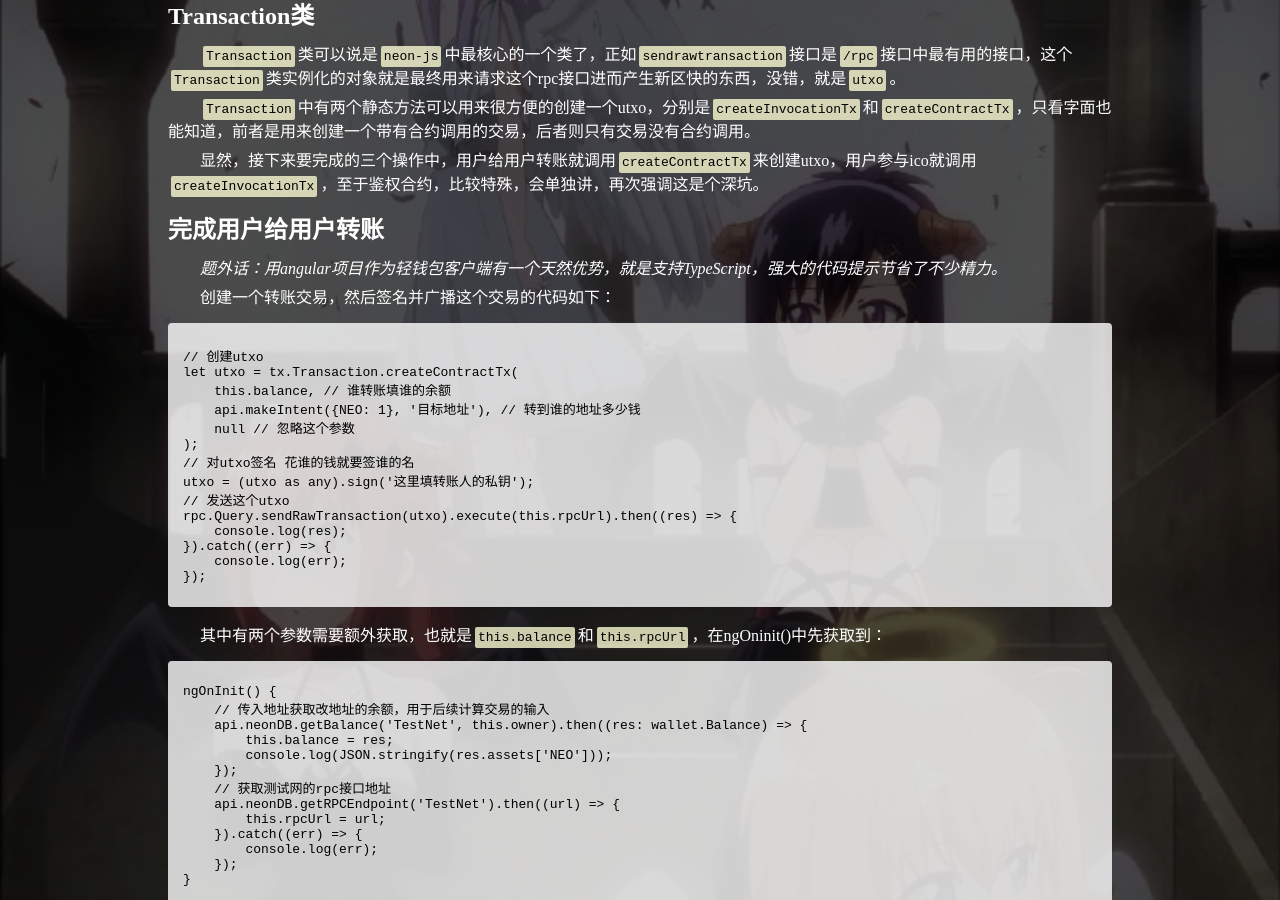
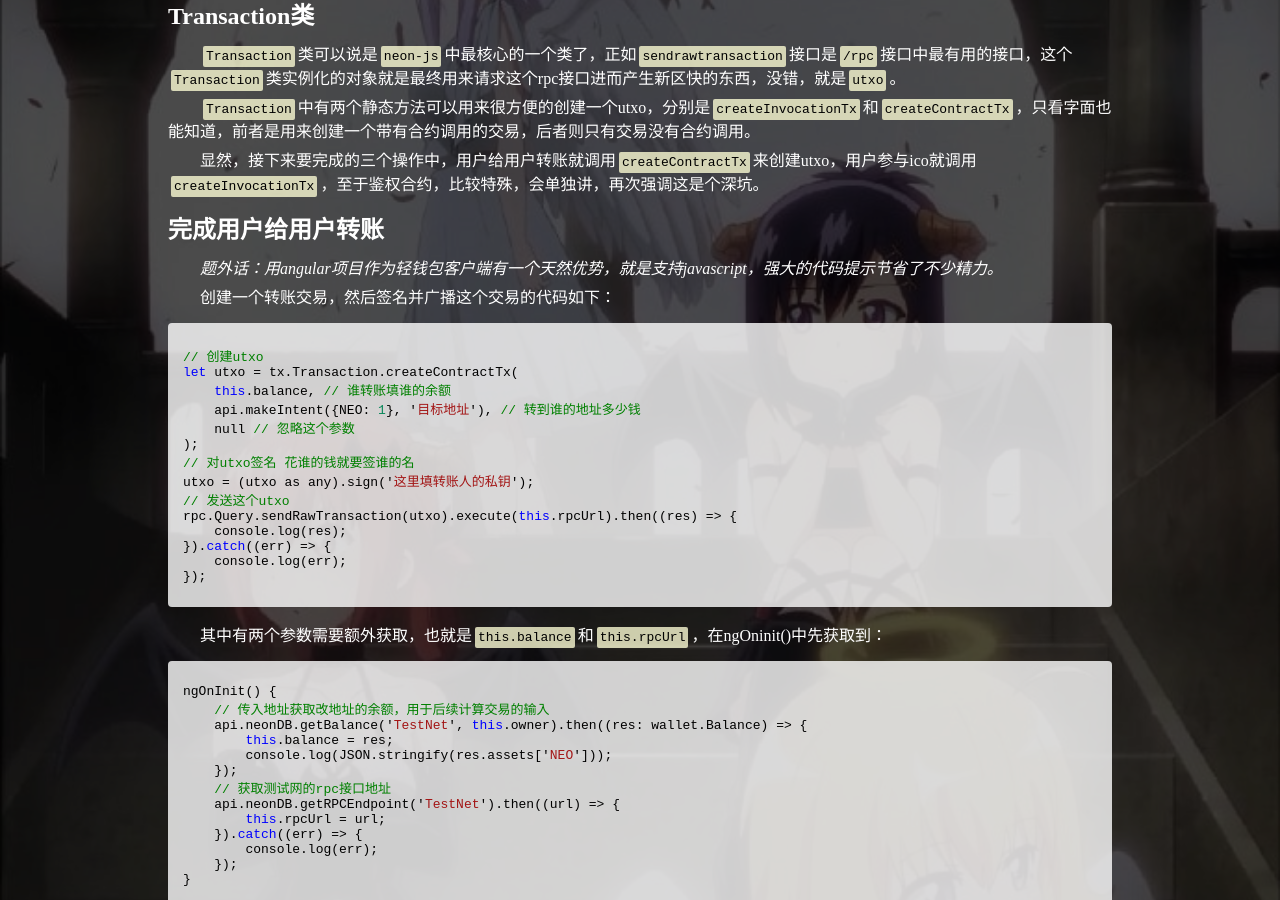
Before and after one commit to yitimo/yitimo.github.io, a Jekyll site: the page built from _posts/2018-03-02-what-is-a-transaction-in-neo.md, in a window 1280 px wide and 900 px high, scrolled down 645 px. Built offline with Jekyll 4.4.1, drawn with Linux system fonts in a browser that asks for light colours; comment, search, counter and statistics services are not loaded.

Commit message:
update typescript code to javascript

````diff
--- a/_posts/2018-03-02-what-is-a-transaction-in-neo.md
+++ b/_posts/2018-03-02-what-is-a-transaction-in-neo.md
@@ -25,7 +25,7 @@ description: Personal thought on kinds of transactions in NEO.
 ## neon-js 提供的接口
 
 浏览``neon-js``源码大致能找到其提供的几类接口：
-``` typescript
+``` javascript
 // 这算是个别名，用它能实现很多底层操作
 import Neon from '@cityofzion/neon-js';
 // tx包含了交易相关接口
@@ -45,11 +45,11 @@ import {tx, wallet, api, rpc} from '@cityofzion/neon-js';
 
 ## 完成用户给用户转账
 
-*题外话：用angular项目作为轻钱包客户端有一个天然优势，就是支持TypeScript，强大的代码提示节省了不少精力。*
+*题外话：用angular项目作为轻钱包客户端有一个天然优势，就是支持javascript，强大的代码提示节省了不少精力。*
 
 创建一个转账交易，然后签名并广播这个交易的代码如下：
 
-```typescript
+```javascript
 // 创建utxo
 let utxo = tx.Transaction.createContractTx(
     this.balance, // 谁转账填谁的余额
@@ -68,7 +68,7 @@ rpc.Query.sendRawTransaction(utxo).execute(this.rpcUrl).then((res) => {
 
 其中有两个参数需要额外获取，也就是``this.balance``和``this.rpcUrl``，在ngOninit()中先获取到：
 
-``` typescript
+``` javascript
 ngOnInit() {
     // 传入地址获取改地址的余额，用于后续计算交易的输入
     api.neonDB.getBalance('TestNet', this.owner).then((res: wallet.Balance) => {
@@ -96,7 +96,7 @@ ngOnInit() {
 
 至于合约调用交易参数略有不同：
 
-``` typescript
+``` javascript
 let newTx = tx.Transaction.createInvocationTx(
     this.balance, // 用户的余额
     api.makeIntent({NEO: 1}, wallet.getAddressFromScriptHash('代币的脚本哈希去掉最前面的0x')), // 转1NEO到代币的地址
@@ -129,7 +129,7 @@ let newTx = tx.Transaction.createInvocationTx(
 
 现在要转过来说说一个智能合约是如何工作的(非源码层面，仅关注其代码逻辑)，先看下面这段只能合约代码：
 
-``` typescript
+``` javascript
 public class YitimoA: SmartContract
 {
     public static readonly byte[] Owner = "AaHEnwbT15CYHaWYyfbmAxWWaGT3Zzvk3B".ToScriptHash();
````
Also changed, not shown: 1 other file.
